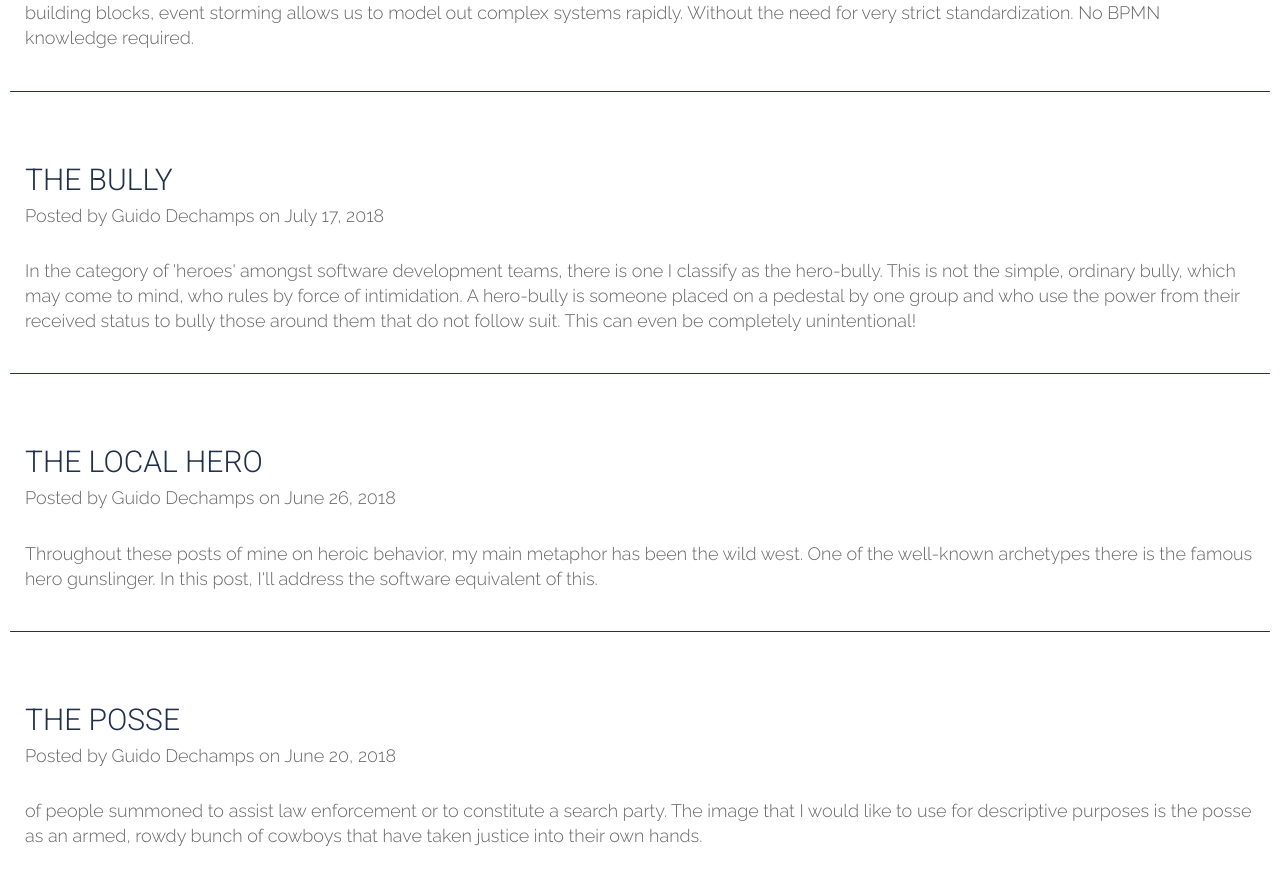
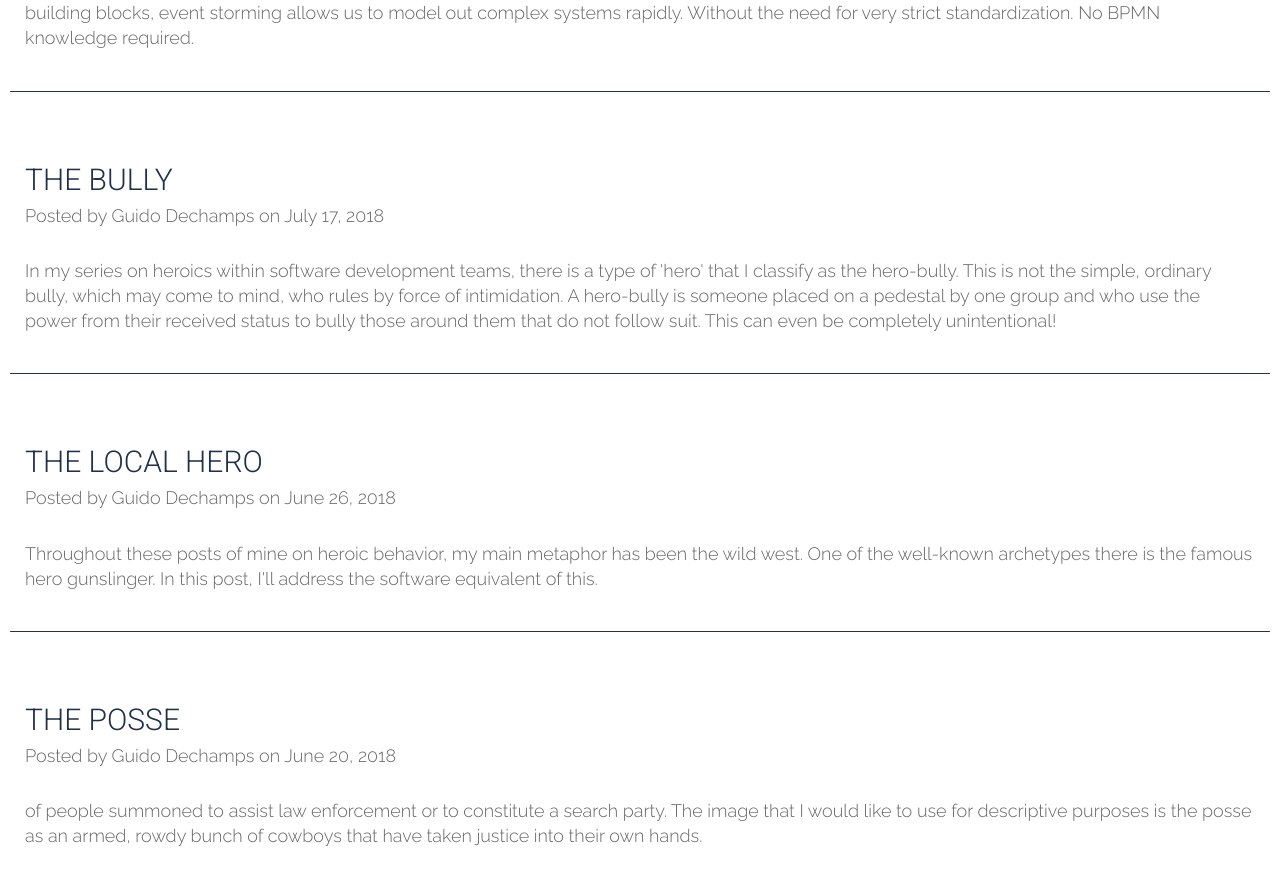
Before and after one commit to tripledio/tripledio.github.io, a Jekyll site: the page built from blog/index.html, in a window 1280 px wide and 900 px high, scrolled down 1108 px. Shown: the top 885 px of the window. Built offline with Jekyll 4.4.1, drawn with Linux system fonts in a browser that asks for light colours; the list of posts is cut into pages by our own code.

Commit message:
Fix anemic resolutions

```diff
--- a/_posts/2018-07-17-Bully.md
+++ b/_posts/2018-07-17-Bully.md
@@ -4,7 +4,7 @@ author: guido
 title: "The bully"
 tags: software, bully, teams, collaboration
 hideLogo: true
-excerpt: "In the category of 'heroes' amongst software development teams, there is one I classify as the hero-bully. This is not the simple, ordinary bully, which may come to mind, who rules by force of intimidation. A hero-bully is someone placed on a pedestal by one group and who use the power from their received status to bully those around them that do not follow suit. This can even be completely unintentional!"
+excerpt: "In my series on heroics within software development teams, there is a type of 'hero' that I classify as the hero-bully. This is not the simple, ordinary bully, which may come to mind, who rules by force of intimidation. A hero-bully is someone placed on a pedestal by one group and who use the power from their received status to bully those around them that do not follow suit. This can even be completely unintentional!"
 spotlight:
   imgDir: /img/posts/heroes/bully
   imgAlt: "Triple D : Design, Develop, Deploy"
```
Also changed, not shown: img/posts/anemic/spotlight-desktop_2x.jpg, img/posts/anemic/spotlight-tablet_2x.jpg, 2 other files.
